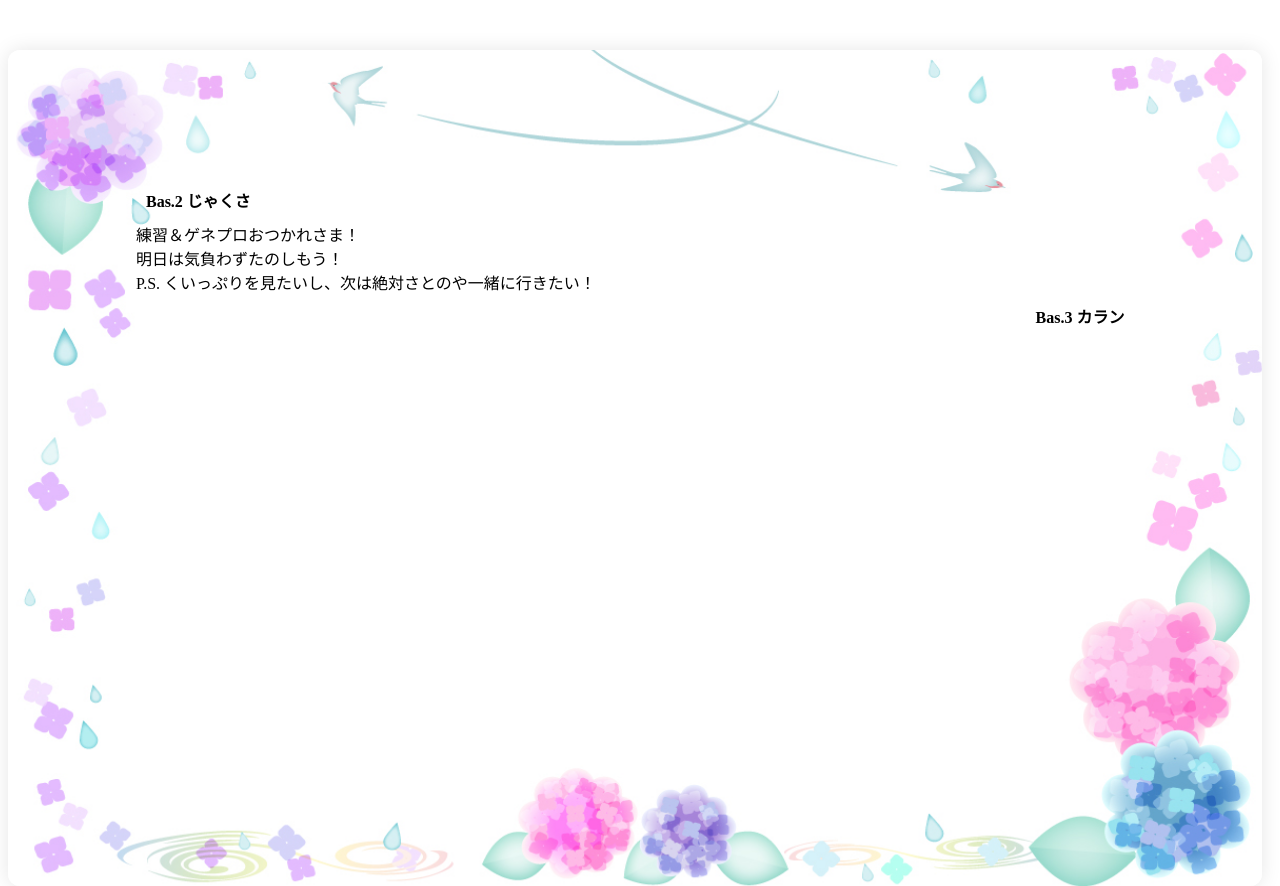
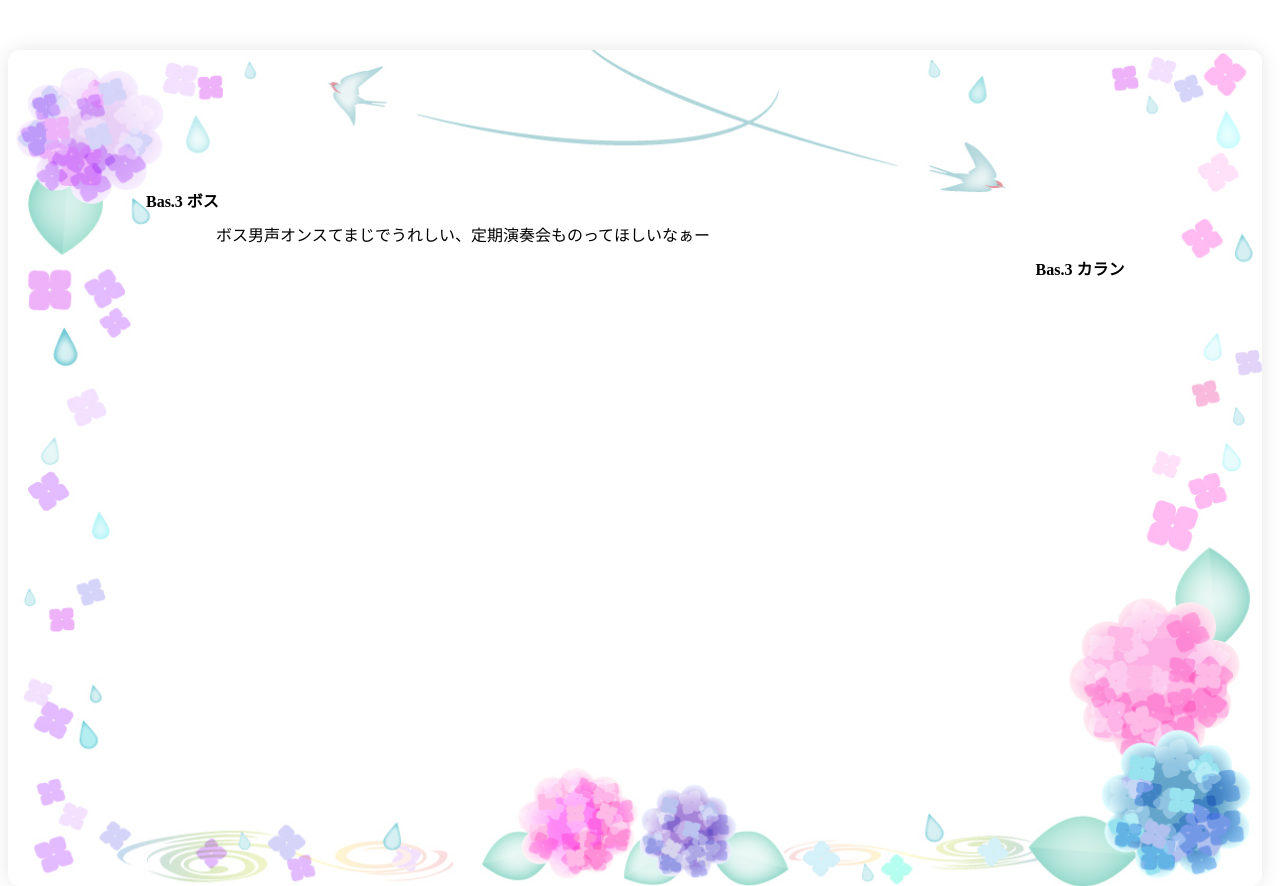
Before and after one commit to junseidesu/test_site, a plain HTML site: page 7-3-boss.html in a window 1280 px wide. Drawn offline with Linux system fonts and the light colour scheme.

Commit message:
7-3-boss.html の更新

```diff
--- a/7-3-boss.html
+++ b/7-3-boss.html
@@ -9,10 +9,8 @@
 </head>
 <body>
     <div class="container">
-        <div class="to">Bas.2 じゃくさ</div>
-        練習＆ゲネプロおつかれさま！<br>
-        明日は気負わずたのしもう！<br>
-        P.S. くいっぷりを見たいし、次は絶対さとのや一緒に行きたい！
+        <div class="to">Bas.3 ボス</div>
+　　　　　ボス男声オンスてまじでうれしい、定期演奏会ものってほしいなぁー
         <div class="from">Bas.3 カラン</div>
     </div>
 </body>
```
